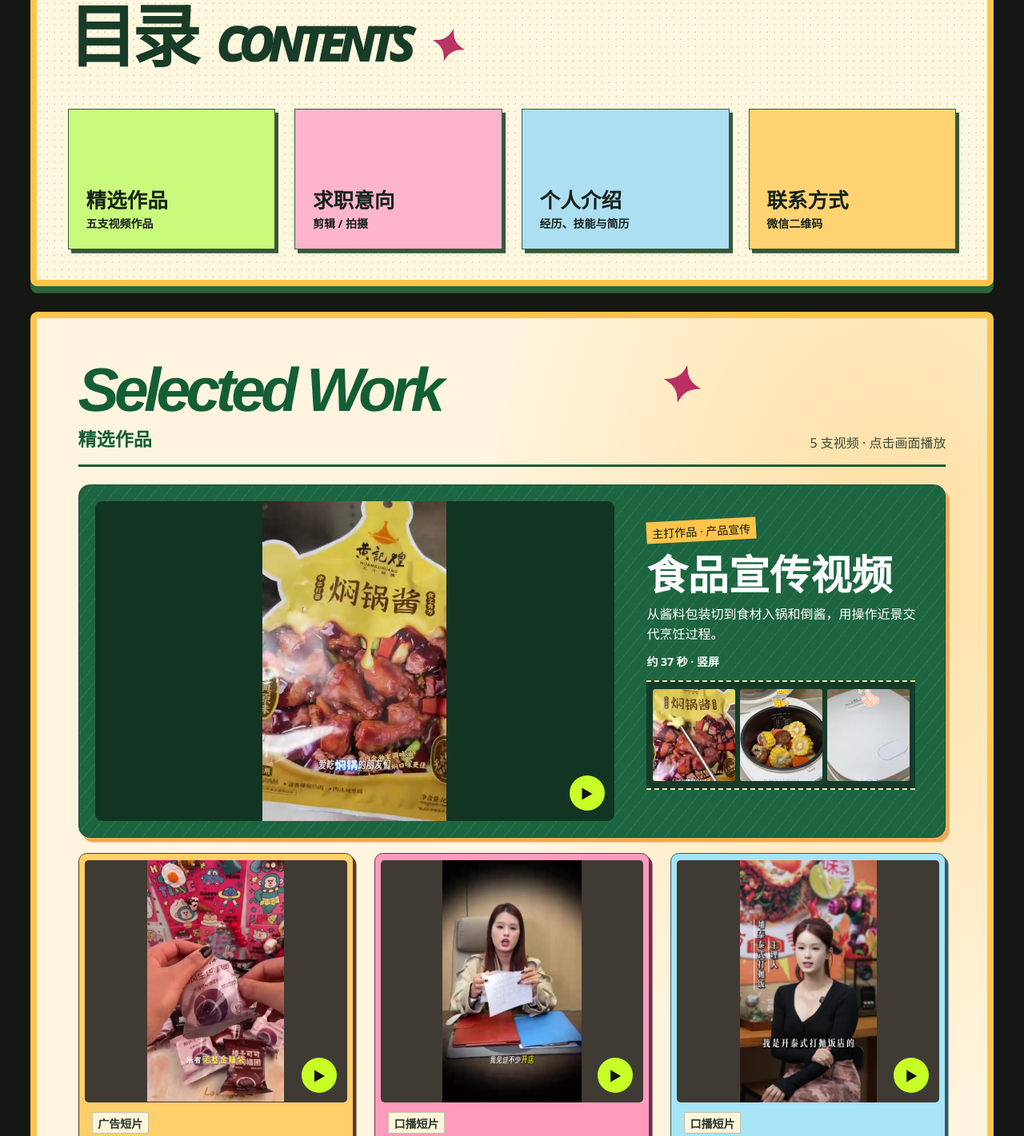
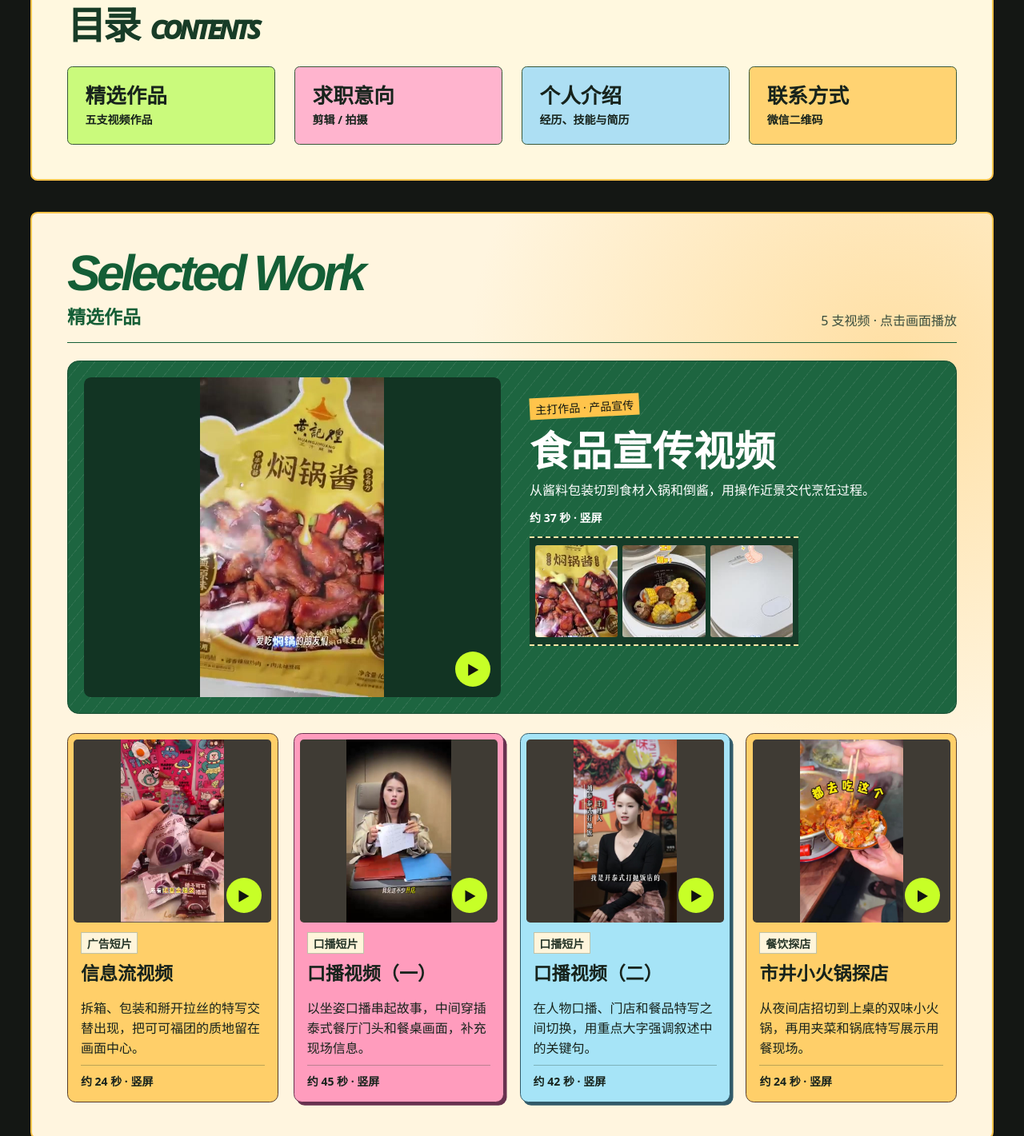
Before and after one commit to nicholas22061992-sketch/yu-ruohan-film-portfolio, a plain HTML site: page index.html in a window 1280 px wide. Shown: the part 900-2321 px from the top of the page at 80% size. Drawn offline with Linux system fonts and the light colour scheme.

```diff
--- a/index.html
+++ b/index.html
@@ -8,6 +8,7 @@
 <link rel="stylesheet" href="style.css">
 <link rel="stylesheet" href="neon-poster.css">
 <link rel="stylesheet" href="poster-pages.css">
+<link rel="stylesheet" href="layout.css">
 <script src="site.js" defer></script>
 </head>
 <body>
--- /dev/null
+++ b/layout.css
@@ -0,0 +1,54 @@
+/* Align the portfolio sections on a shared rhythm below the cover. */
+main { row-gap: clamp(1.2rem, 3vw, 2.4rem) }
+.contents-poster, .work-board, #practice, #resume, .closing-poster {
+  padding: clamp(1rem, 3.4vw, 2.75rem);
+  border-width: 2px;
+  box-shadow: none;
+}
+.contents-poster { background: #fff8df }
+.contents-poster h2 { font-size: clamp(1.65rem, 4vw, 3rem) }
+.contents-poster h2::after,
+.work-board .section-head::after,
+#resume .section-head::after { content: none }
+.contents-poster .contents-grid a {
+  min-height: 6rem;
+  justify-content: center;
+  box-shadow: none;
+  border-radius: .4rem;
+}
+.work-board .section-head,
+#resume .section-head { gap: .75rem; border-bottom-width: 1px }
+.work-board .eyebrow,
+#practice .eyebrow,
+#resume .eyebrow { font-size: clamp(2rem, 4.9vw, 4.1rem) }
+.work-board .featured-film {
+  grid-template-columns: minmax(0, 1fr) minmax(0, 1fr);
+  gap: clamp(.75rem, 2.2vw, 1.75rem);
+  margin-bottom: clamp(1rem, 2vw, 1.5rem);
+  box-shadow: none;
+}
+.work-board .works {
+  grid-template-columns: repeat(4, minmax(0, 1fr));
+  gap: clamp(.75rem, 1.5vw, 1.2rem);
+}
+.work-board .works article {
+  display: flex;
+  flex-direction: column;
+  box-shadow: none;
+}
+.work-board .works .frame { flex-shrink: 0 }
+.work-board .works .tag { align-self: flex-start }
+.work-board .works .work-meta { margin-top: auto }
+#practice > div:last-child,
+#resume .bio-board,
+#resume .resume-grid article,
+.closing-poster .end-contact { box-shadow: none }
+@media (max-width: 900px) {
+  .work-board .works { grid-template-columns: repeat(2, minmax(0, 1fr)) }
+}
+@media (max-width: 590px) {
+  .work-board .featured-film { grid-template-columns: minmax(0, 1fr) }
+}
+@media (max-width: 420px) {
+  .work-board .works { grid-template-columns: minmax(0, 1fr) }
+}
```
